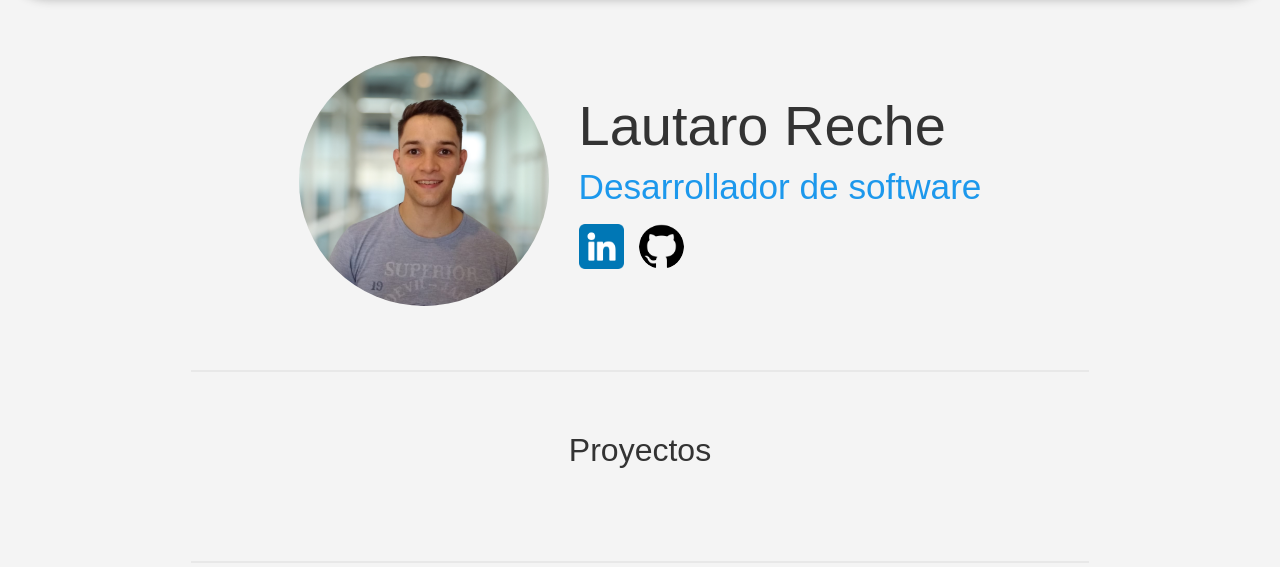
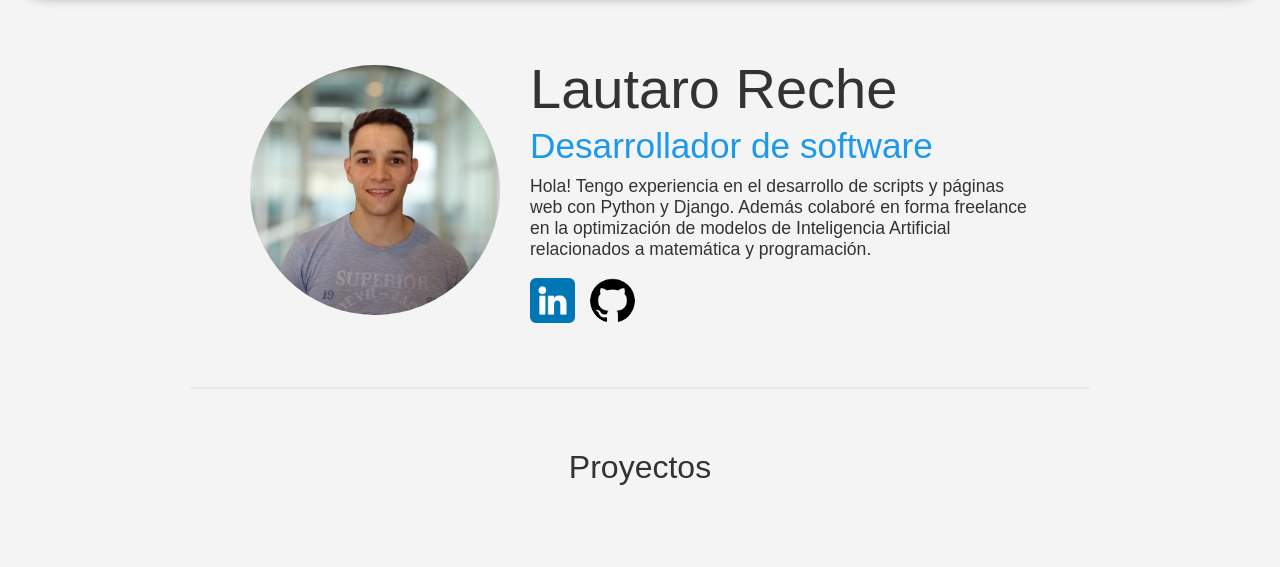
Before and after one commit to lautaroreche/Portfolio-Web-Page, a Django app: page / in a window 1280 px wide. Shown: the part 54-621 px from the top of the page. Run offline with Django 5.2, Linux system fonts and the light colour scheme; data that the repository does not hold is empty.

Commit message:
Add about me paragraph

```diff
--- a/portfolio_app/static/styles/style.css
+++ b/portfolio_app/static/styles/style.css
@@ -64,13 +64,19 @@ hr {
 .info-personal {
     display: flex;
     flex-direction: column;
-    gap: 9px;
+    gap: 5px;
 }
 
 .info-personal ul {
     margin-top: 8px;
     display: flex;
     gap: 15px;
+}
+
+.info-personal p {
+    margin: 5px 0;
+    font-size: 1.1em;
+    max-width: 500px;
 }
 
 .foto-perfil {
--- a/portfolio_app/templates/index.html
+++ b/portfolio_app/templates/index.html
@@ -39,6 +39,7 @@
         <div class="info-personal">
             <h1>Lautaro Reche</h1>
             <h2>Desarrollador de software</h2>
+            <p>Hola! Tengo experiencia en el desarrollo de scripts y páginas web con Python y Django. Además colaboré en forma freelance en la optimización de modelos de Inteligencia Artificial relacionados a matemática y programación.</p>
             <ul>
                 <li>
                     <a href="https://www.linkedin.com/in/lautaroreche/" target="_blank" rel="noreferrer">
```
